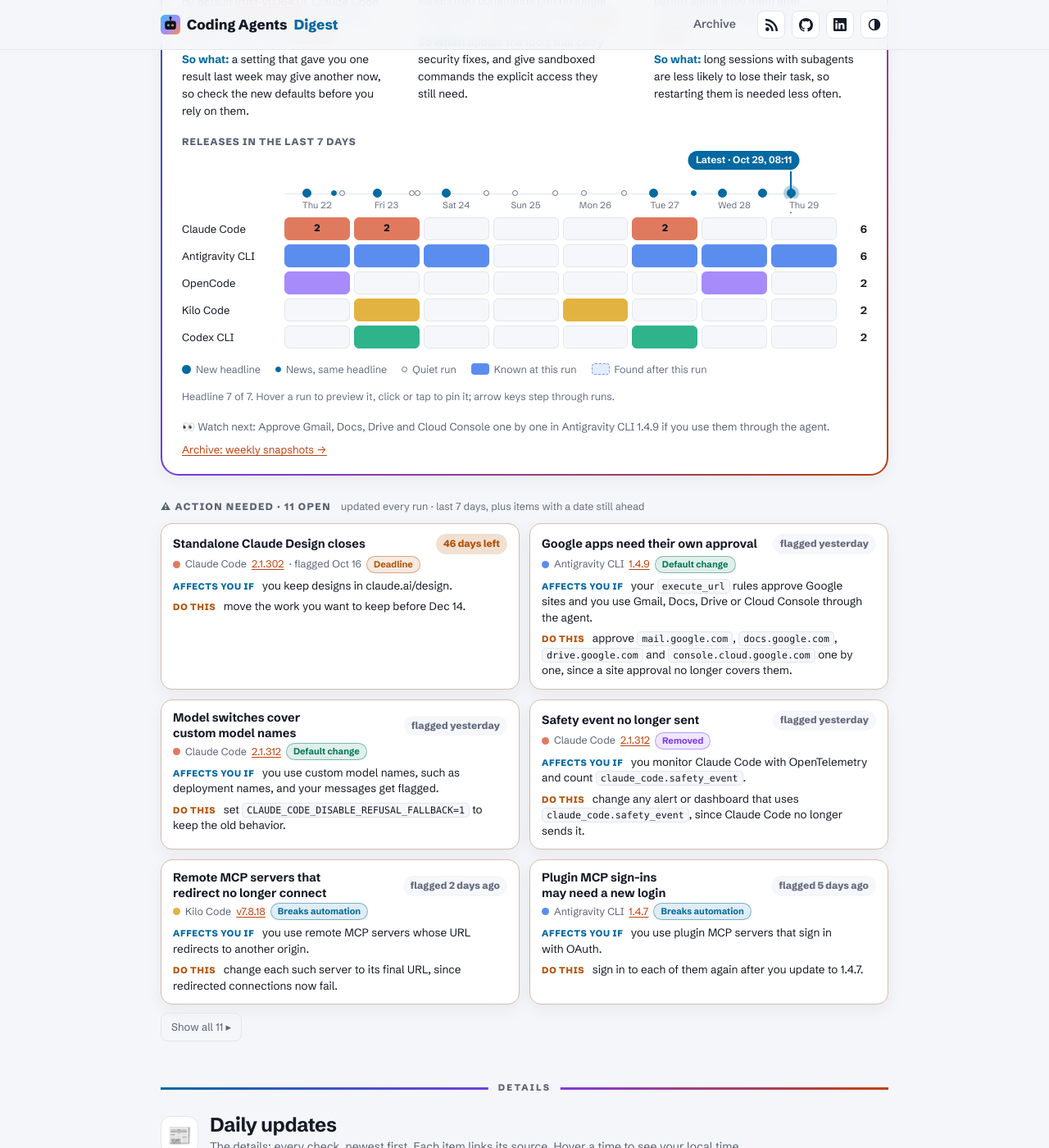
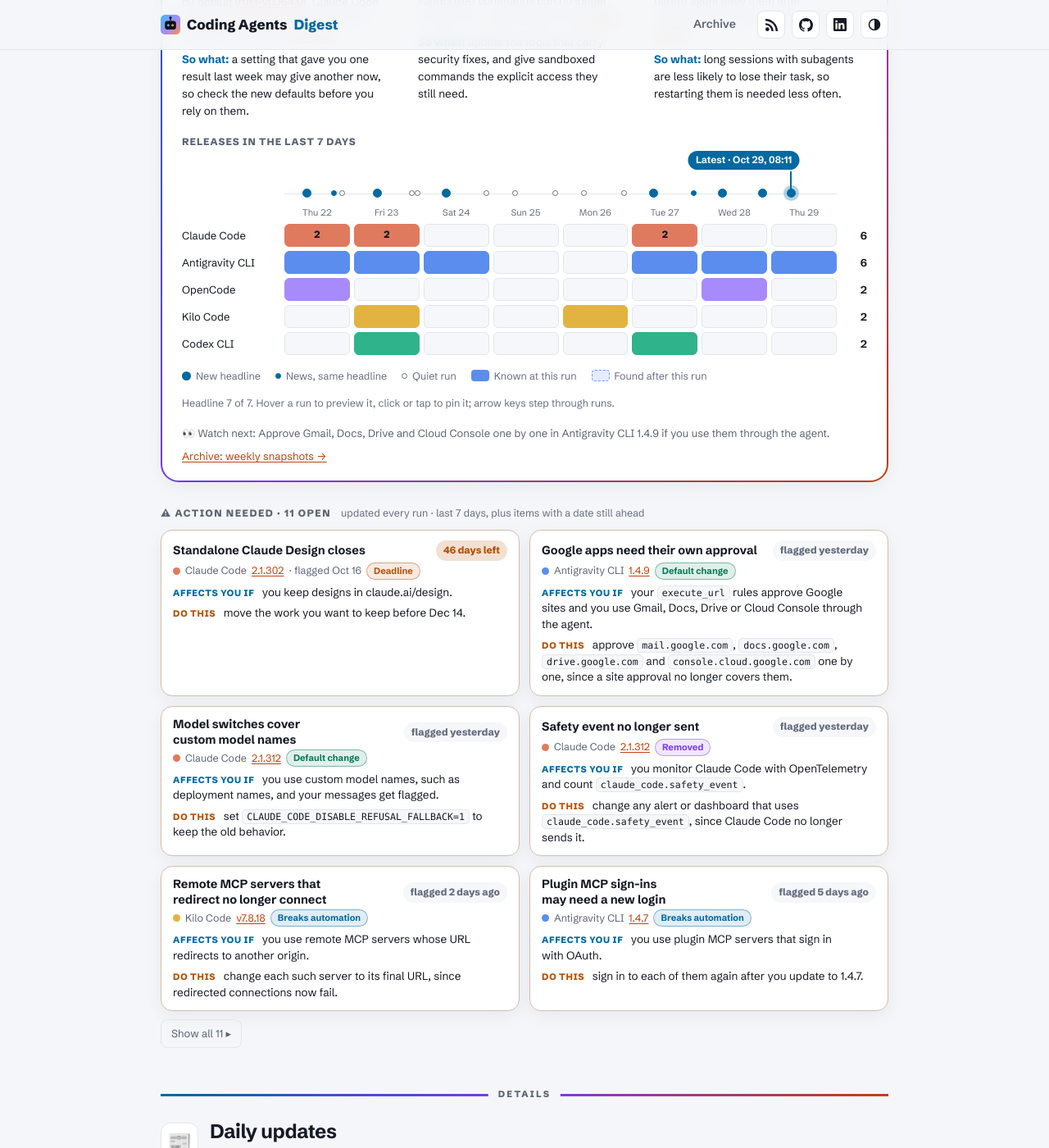
Before and after one commit to IbrahimSobh/coding-agents-digest, a Jekyll site: the page built from docs/index.html, in a window 1280 px wide and 1400 px high, scrolled down 810 px. Shown: the whole window at 82% size. Built offline with Jekyll 4.4.1, drawn with Linux system fonts in a browser that asks for light colours.

Commit message:
Brief replay: line stops at the selected ball; room for its ring
The replay line ran through the day label and left a small stub under it,
and the label's background cut off the selected ball's ring. The line now
ends at the ball, and the day labels sit lower, clear of the ring.

Co-Authored-By: Claude Opus 5.5 <noreply@anthropic.com>

```diff
--- a/docs/assets/style.css
+++ b/docs/assets/style.css
@@ -83,8 +83,8 @@ a.tbtn:hover{border-color:var(--muted)}
 .shead{font-size:12px;font-weight:800;letter-spacing:.08em;text-transform:uppercase;color:var(--muted);margin-bottom:4px}
 /* Release grid (tool x day) and the "replay the week" timeline (assets/replay.js) */
 .rg{position:relative;display:grid;grid-template-columns:var(--rg-name,120px) repeat(8,minmax(0,1fr)) var(--rg-tot,32px);grid-template-rows:0 18px;grid-auto-rows:28px;gap:5px;align-items:center;font-size:13px}
-.rp-on .rg{grid-template-rows:44px 18px}
-.rg-d{grid-row:2;justify-self:center;position:relative;z-index:4;padding:0 5px;border-radius:4px;background:var(--card);font-size:11px;color:var(--soft);font-variant-numeric:tabular-nums;white-space:nowrap}
+.rp-on .rg{grid-template-rows:44px 26px}
+.rg-d{grid-row:2;justify-self:center;align-self:end;font-size:11px;color:var(--soft);font-variant-numeric:tabular-nums;white-space:nowrap}
 .rg-n{grid-column:1;white-space:nowrap;overflow:hidden;text-overflow:ellipsis}
 .rg-t{grid-column:10;font-weight:700;text-align:right;font-variant-numeric:tabular-nums}
 .rg-c{height:100%;border-radius:6px;background:var(--card2);border:1px solid var(--line);display:grid;place-items:center;font-weight:800;font-size:12px;color:#0b0f17;transition:background-color .16s,border-color .16s}
@@ -98,9 +98,9 @@ a.tbtn:hover{border-color:var(--muted)}
 .rg-dot.fut::before{opacity:.35}
 .rg-dot[aria-pressed="true"]::before{box-shadow:0 0 0 4px color-mix(in srgb,var(--cyan) 30%,transparent)}
 .rg-over{grid-row:1/-1;grid-column:2/10;position:relative;align-self:stretch;pointer-events:none}
-.rg-cur{position:absolute;top:16px;bottom:0;width:2px;margin-left:-1px;background:var(--cyan);z-index:3;transition:left .22s cubic-bezier(.16,1,.3,1)}
+.rg-cur{position:absolute;top:16px;height:28px;width:2px;margin-left:-1px;background:var(--cyan);z-index:3;transition:left .22s cubic-bezier(.16,1,.3,1)}
 .rg-cur em{position:absolute;bottom:calc(100% + 2px);left:50%;transform:translateX(-50%);font-size:12px;font-weight:700;font-style:normal;color:var(--bg);background:var(--cyan);padding:2px 9px;border-radius:999px;white-space:nowrap}
-.rg-shade{position:absolute;top:67px;bottom:0;right:0;background:color-mix(in srgb,var(--card) 50%,transparent);z-index:2;transition:left .22s cubic-bezier(.16,1,.3,1)}
+.rg-shade{position:absolute;top:75px;bottom:0;right:0;background:color-mix(in srgb,var(--card) 50%,transparent);z-index:2;transition:left .22s cubic-bezier(.16,1,.3,1)}
 /* Legend: only with the replay timeline (replay.js adds .rp-on) */
 .rg-key{display:none;flex-wrap:wrap;gap:6px 18px;align-items:center;margin-top:10px;font-size:12.5px;color:var(--soft)}
 .rp-on .rg-key{display:flex}
```
